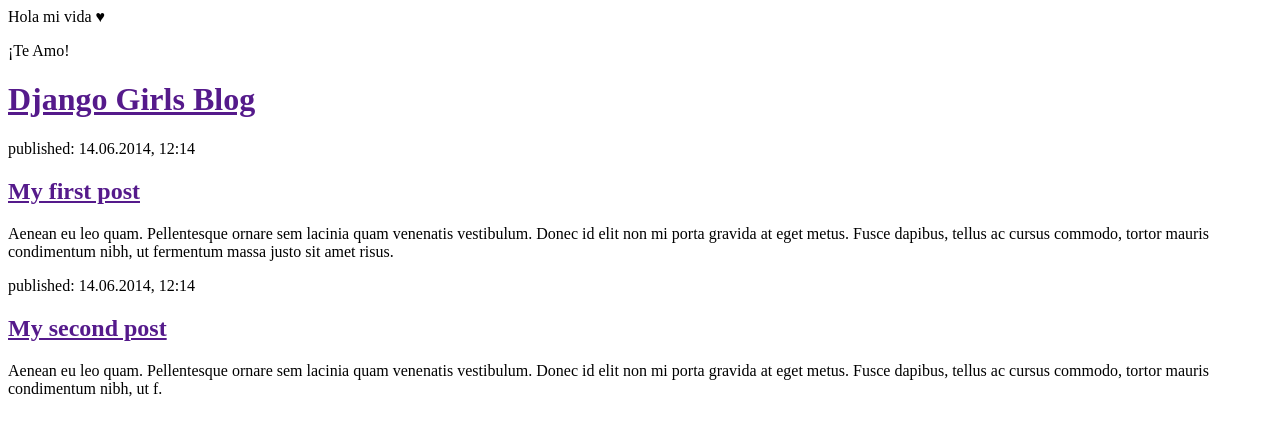
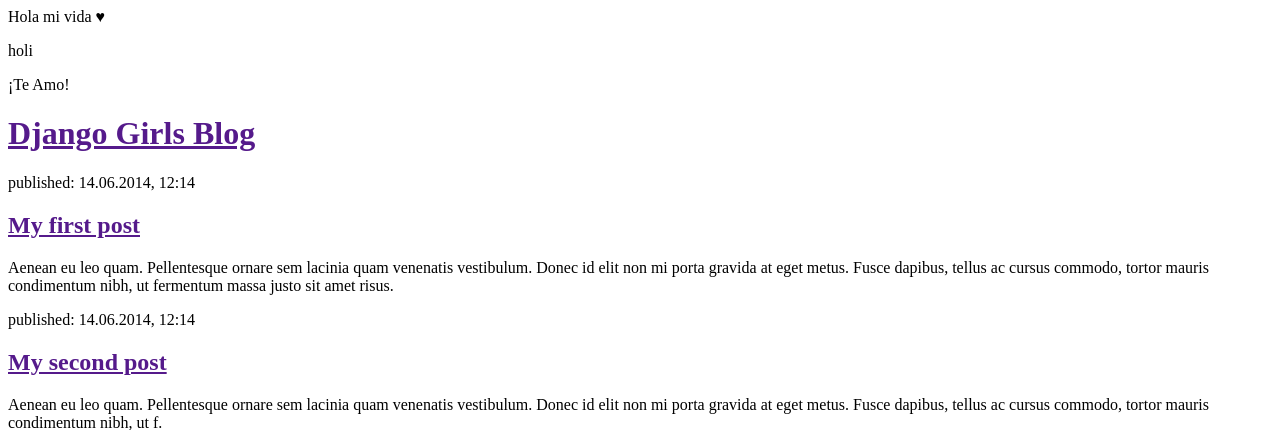
Before and after one commit to KingRaptor25/my-first-blog, a Django app: page / in a window 1280 px wide. Shown: the top 430 px of the page. Run offline with Django 3.2, Linux system fonts and the light colour scheme.

Commit message:
Actualizar post list html

```diff
--- a/blog/templates/blog/post_list.html
+++ b/blog/templates/blog/post_list.html
@@ -6,6 +6,7 @@
             </head>
             <body>
               <p>Hola mi vida ♥</p>
+              <p>holi</p>
               <p>¡Te Amo!</p>
                 <div>
                     <h1><a href="">Django Girls Blog</a></h1>
```
